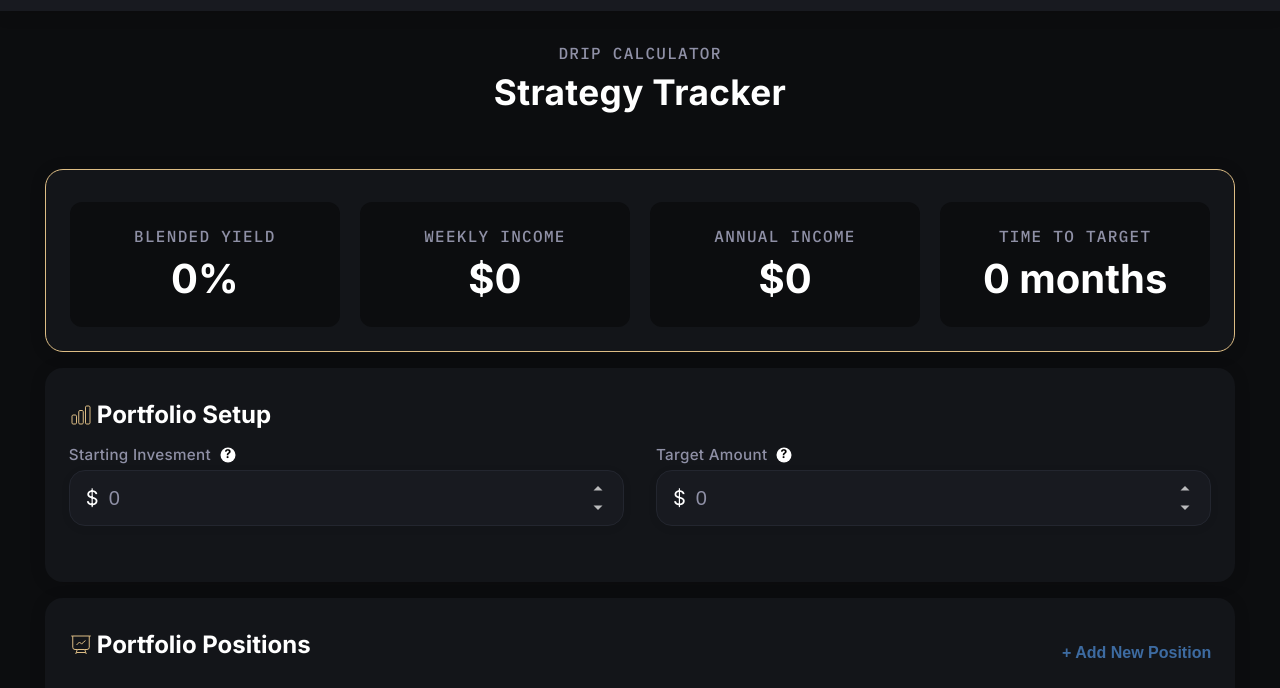
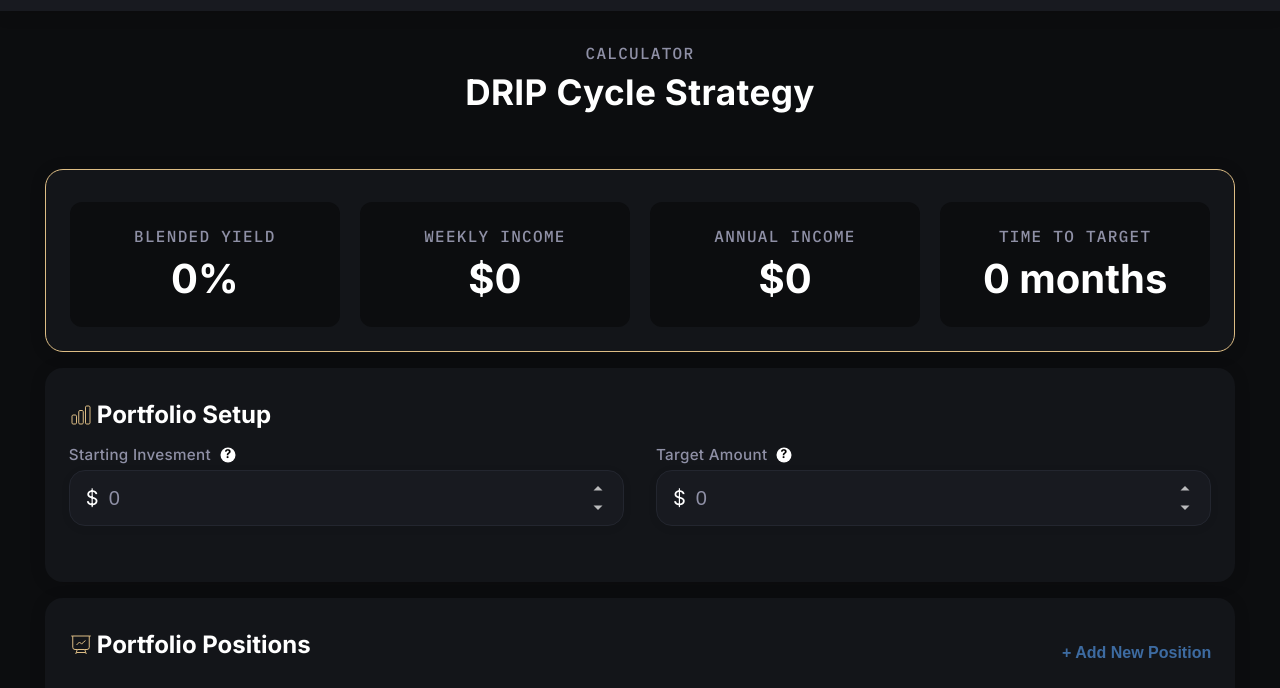
Before and after one commit to ajordant1989/Drip_Strategy, an Electron app: page Drip_Strategy.html in a window 1280 px wide. Shown: the part 85-773 px from the top of the page. Drawn offline with nearby package versions, Linux system fonts and the light colour scheme.

Commit message:
update title

```diff
--- a/Drip_Strategy.html
+++ b/Drip_Strategy.html
@@ -31,8 +31,8 @@
             </div>
         </nav>
         <div style="text-align:center; margin:32px;">
-            <h3>DRIP Calculator</h3>
-            <h1>Strategy Tracker</h1>
+            <h3>Calculator</h3>
+            <h1>DRIP Cycle Strategy</h1>
         </div>
 
         <div class="results full-width" id="results" style="display: flex;">
```
